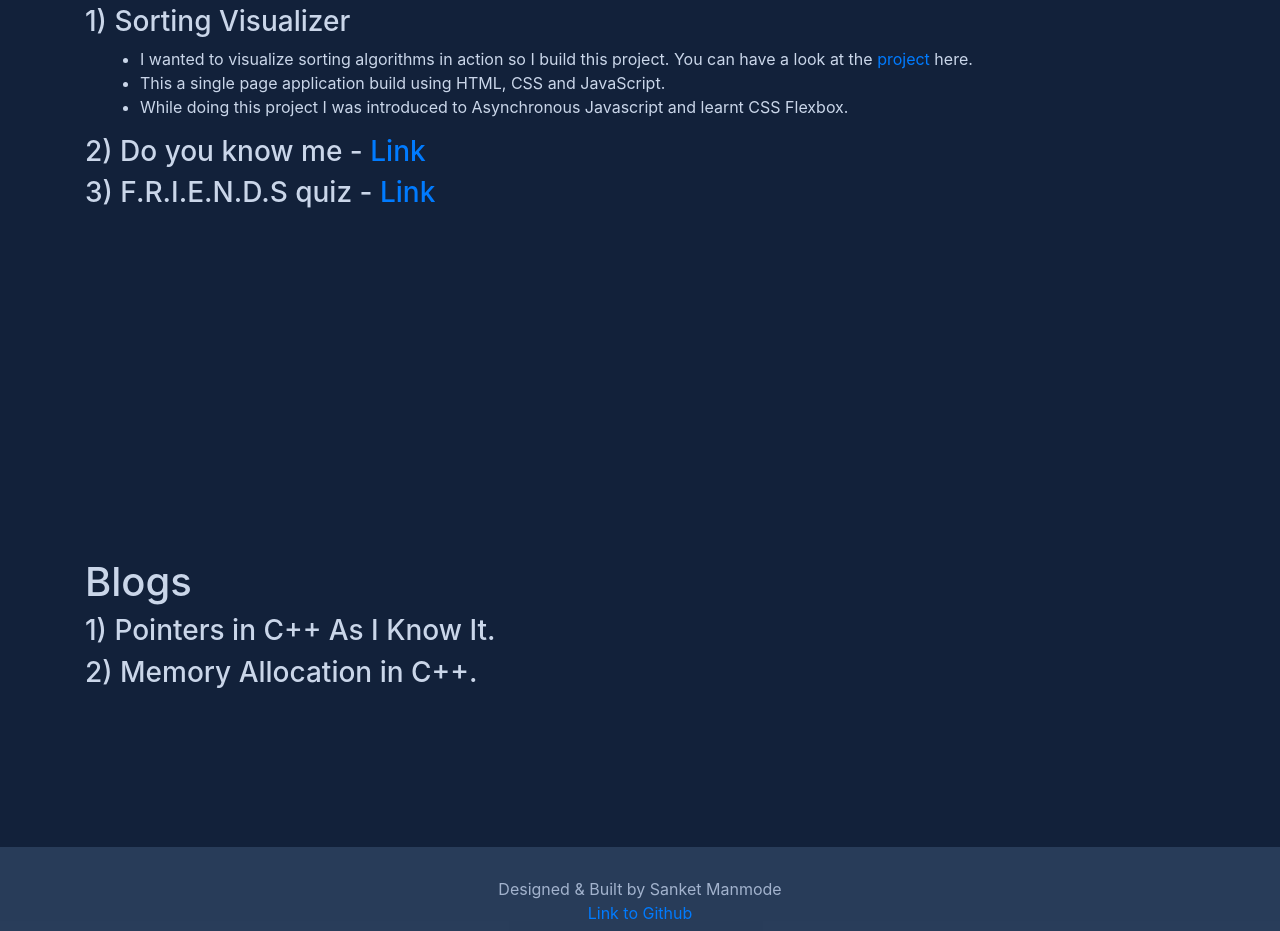
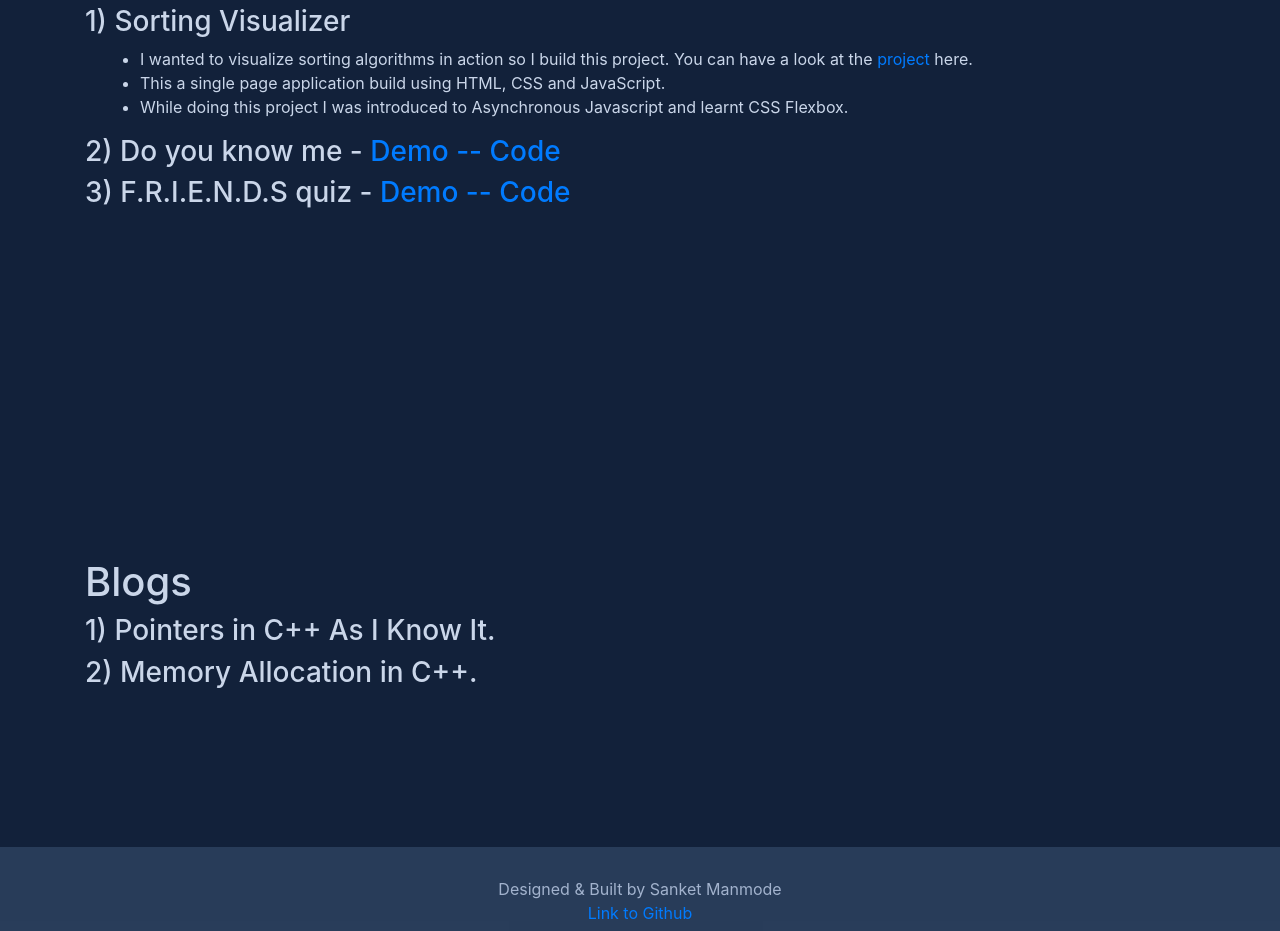
Before and after one commit to manmodesanket/my_website, a website: page index.html in a window 1280 px wide. Shown: the part 2382-3313 px from the top of the page. Drawn offline with nearby package versions, Linux system fonts and the light colour scheme; files whose address does not match are found by name.

Commit message:
github links added to clip apps

```diff
--- a/index.html
+++ b/index.html
@@ -184,10 +184,12 @@
             </ul>
         </div>
         <div class="row">
-            <h3>2) Do you know me - <a href="https://repl.it/@manmodesanket/doyouknowme#index.js" target="_blank">Link</a></h3>
+            <h3>2) Do you know me - <a href="https://repl.it/@manmodesanket/doyouknowme#index.js" target="_blank">Demo -</a></h3>
+            <h3><a href="https://github.com/manmodesanket/doyouknowme" target="_blank">- Code</a></h3>
        </div>
        <div class="row">
-        <h3>3) F.R.I.E.N.D.S quiz - <a href="https://repl.it/@manmodesanket/friendsquiz" target="_blank">Link</a></h3>
+        <h3>3) F.R.I.E.N.D.S quiz - <a href="https://repl.it/@manmodesanket/friendsquiz" target="_blank">Demo -</a></h3>
+        <h3><a href="https://github.com/manmodesanket/doyouknowme" target="_blank">- Code</a></h3>
    </div>
     </div>
     <div class="container blogs" id="blogs">
```
Also changed, not shown: dist/index.html.
